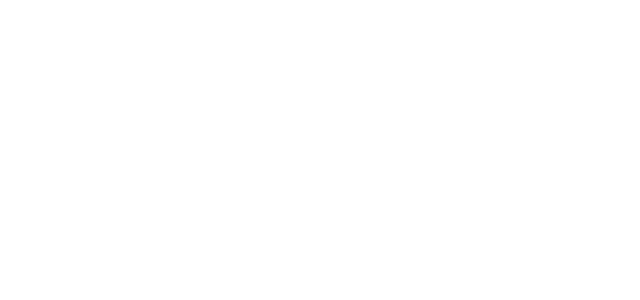
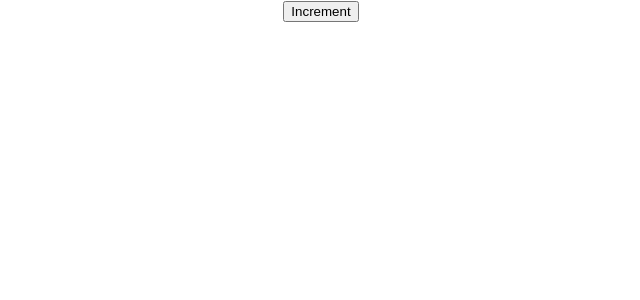
Before and after one commit to deepak252/Reactjs-Tutorial, a React (Create React App) app: page / in a window 1280 px wide. Shown: the top 300 px of the page, without its empty margins (319-959 px from the left). Built offline with nearby package versions, Linux system fonts and the light colour scheme.

Commit message:
Simple custom hook - useDocumentTitle

```diff
--- a/src/App.js
+++ b/src/App.js
@@ -1,9 +1,10 @@
 import "./App.css";
+import DocTitle from "./components/DocTitle";
 
 function App() {
     return (
         <div className="App">
-
+            <DocTitle />
         </div>
     );
 }
--- /dev/null
+++ b/src/components/DocTitle.js
@@ -0,0 +1,13 @@
+import {useState} from "react";
+import { useDocumentTitle } from "../hooks/useDocumentTitle";
+
+function DocTitle() {
+    const [count,setCount] = useState(0);
+    useDocumentTitle(count);
+
+    return (
+        <button onClick={()=>setCount(prev=>prev+1)}>Increment</button>
+    );
+}
+
+export default DocTitle;
--- /dev/null
+++ b/src/hooks/useDocumentTitle.js
@@ -0,0 +1,8 @@
+import { useEffect } from "react";
+
+
+export const useDocumentTitle = (count) =>{
+    useEffect(()=>{
+        document.title = `Count = ${count}`;
+    },[count])
+}
```
